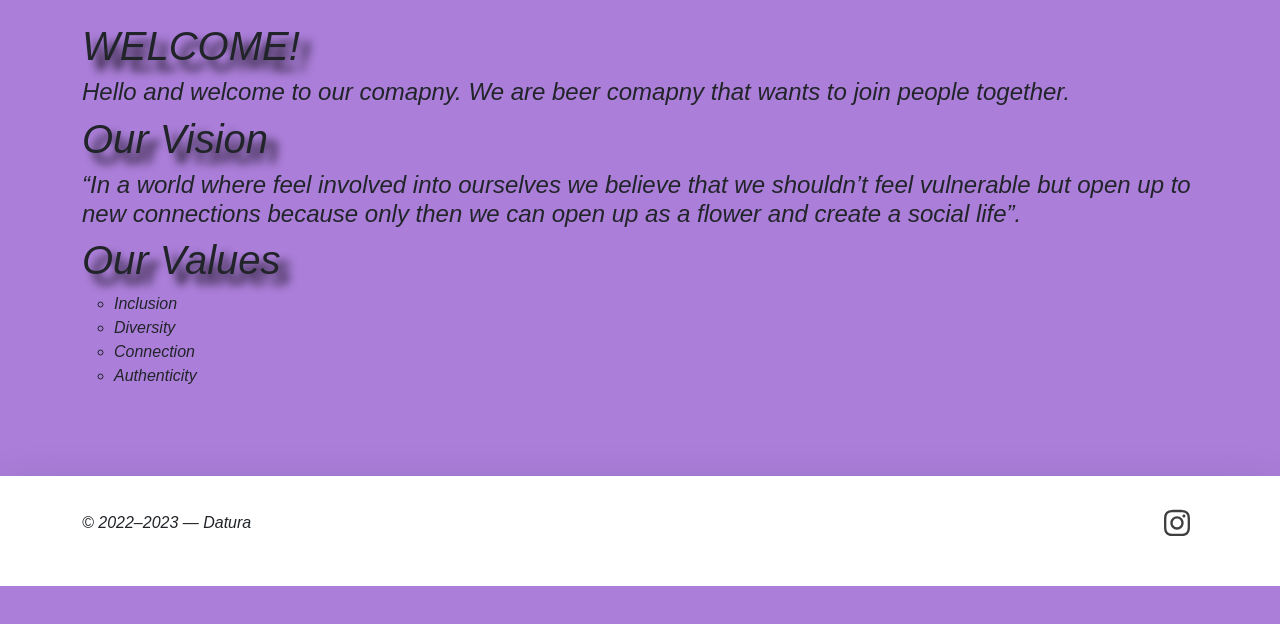
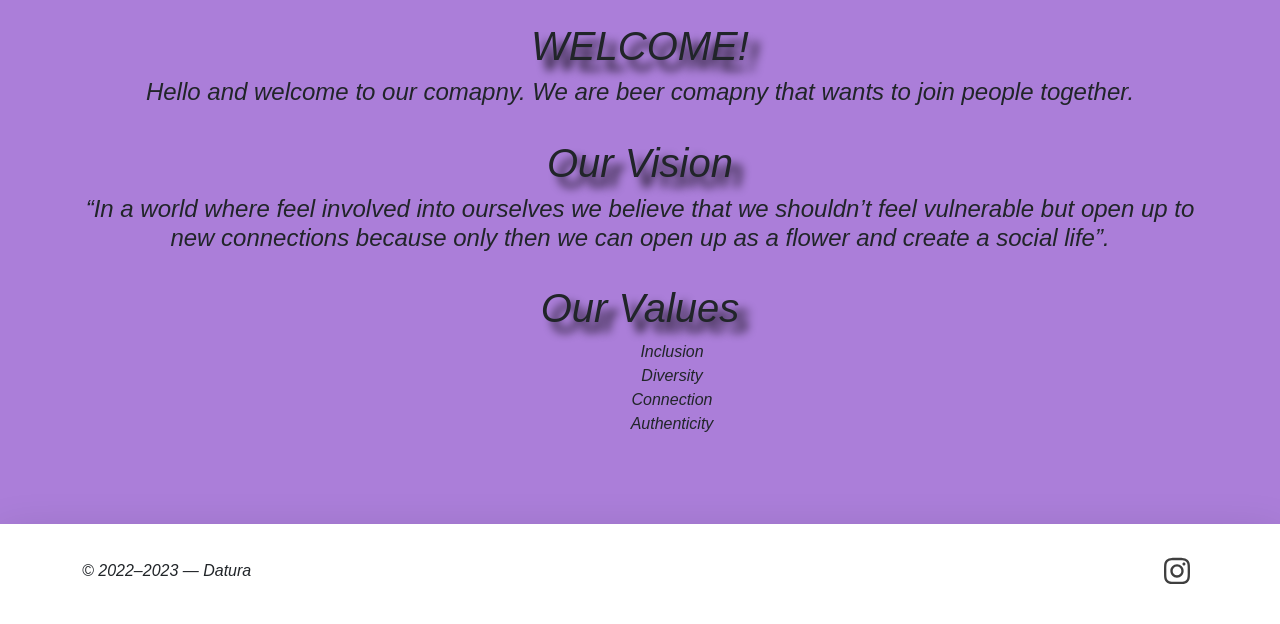
Before and after one commit to IngaJodziewicz/Datura_website, a plain HTML site: page index.html in a window 1280 px wide. Shown: the part 808-1432 px from the top of the page. Before the commit the page ends 1394 px from the top, so only its background shows below. Drawn offline with nearby package versions, Linux system fonts and the light colour scheme; a web font is replaced by a local one.

Commit message:
changes 11.0

```diff
--- a/css/styles.css
+++ b/css/styles.css
@@ -44,6 +44,6 @@ font-style: normal;
 
 .font{
 	font-family: oscine, sans-serif;
-font-weight: 400;
+font-weight: 500;
 font-style: italic;
 }
--- a/index.html
+++ b/index.html
@@ -97,17 +97,21 @@
       Learn about cards at: https://getbootstrap.com/docs/5.1/components/card/
     -->
     <main class="container py-4">
-     <h1 class="behind"> WELCOME!</h1>
-		<h4>Hello and welcome to our comapny. We are beer comapny that wants to join people together. </h4>
-		<h1 class="behind">Our Vision</h1>
-		<h4>“In a world where feel involved into ourselves we believe that we shouldn’t feel vulnerable but open up to new connections because only then we can open up as a flower and create a social life”. </h4>
-		<h1 class="behind">Our Values</h1>
-		<ul class="list-unstyled font">
+     <h1 class="behind add"> WELCOME!</h1>
+		<h4 class="add">Hello and welcome to our comapny. We are beer comapny that wants to join people together. </h4>
+		&nbsp;
+		&nbsp;
+		&nbsp;
+		<h1 class="behind add">Our Vision</h1>
+		<h4 class="add">“In a world where feel involved into ourselves we believe that we shouldn’t feel vulnerable but open up to new connections because only then we can open up as a flower and create a social life”. </h4>
+		&nbsp;
+		<h1 class="behind add">Our Values</h1>
+		<ul class="list-unstyled font add">
     <ul>
-      <li class="font">Inclusion</li>
-      <li class="font">Diversity</li>
-      <li class="font">Connection</li>
-	<li class="font">Authenticity</li>
+      <ul class="font">Inclusion</ul>
+      <ul class="font">Diversity</ul>
+      <ul class="font">Connection</ul>
+	<ul class="font">Authenticity</ul>
     </ul>
 </ul>
     </main>
```
Also changed, not shown: Campaign.html (+1 -2 lines), aboutus.html (+1 -1 lines).
